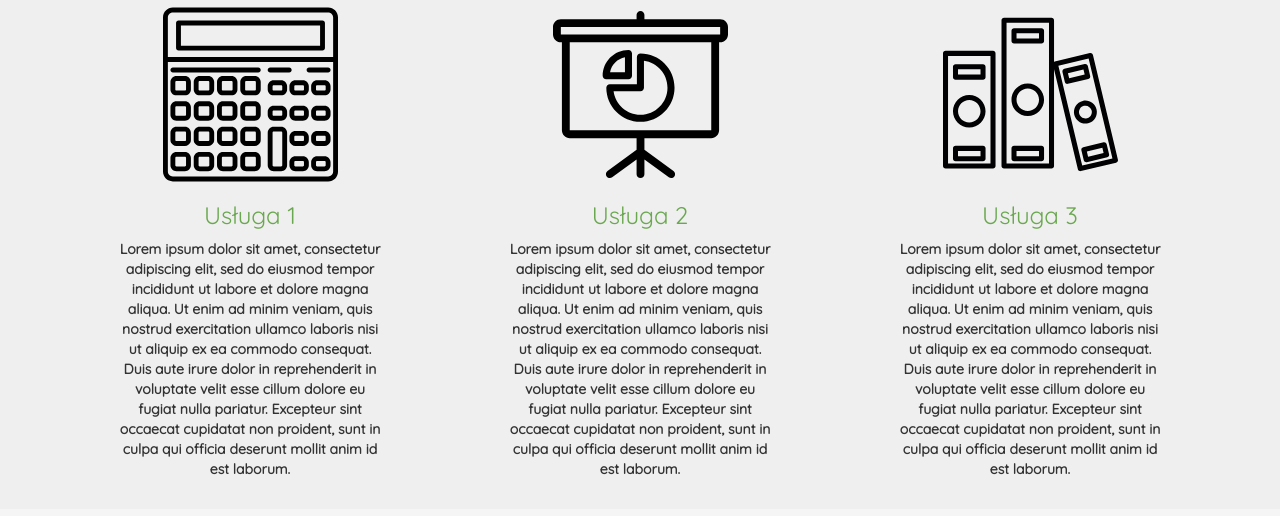
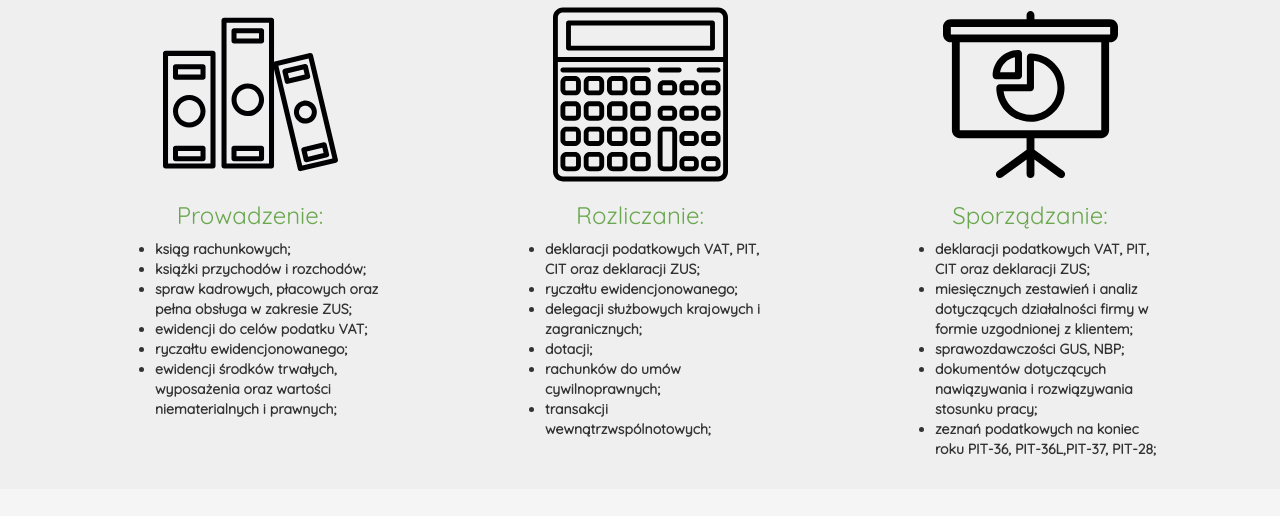
Before and after one commit to mpiotrowsky/gicala, a plain HTML site: page index.html in a window 1280 px wide. Shown: the part 620-1136 px from the top of the page. Drawn offline with nearby package versions, Linux system fonts and the light colour scheme.

Commit message:
changed services

```diff
--- a/index.html
+++ b/index.html
@@ -40,7 +40,7 @@
 
 
     <section id="welcome">
-      <div class="container-fluid">
+      <div class="container-fluid welcome">
         <div class="container">
           <h1 class="text-center">Michał Gicała</h1>
           <h2 class="text-center">Twój księgowy</h2>
@@ -54,23 +54,43 @@
 
 
     <section id="services">
-      <div class="container">
+      <div class="container services">
         <h2 class="text-center">Usługi</h2>
         <div class="row">
           <div class="col-md-4">
+            <img src="img/accounts-folders.svg" class="img-responsive" alt="Responsive image">
+            <h3 class="text-center">Prowadzenie:</h3>
+            <ul>
+            <li>ksiąg rachunkowych;</li>
+            <li>książki przychodów i rozchodów;</li>
+            <li>spraw kadrowych, płacowych oraz pełna obsługa w zakresie ZUS;</li>
+            <li>ewidencji do celów podatku VAT;</li>
+            <li>ryczałtu ewidencjonowanego;</li>
+            <li>ewidencji środków trwałych, wyposażenia oraz wartości niematerialnych i prawnych;</li>
+            </ul>
+          </div>
+          <div class="col-md-4">
             <img src="img/accountant.svg" class="img-responsive" alt="Responsive image">
-            <h3 class="text-center">Usługa 1</h3>
-            <p>Lorem ipsum dolor sit amet, consectetur adipiscing elit, sed do eiusmod tempor incididunt ut labore et dolore magna aliqua. Ut enim ad minim veniam, quis nostrud exercitation ullamco laboris nisi ut aliquip ex ea commodo consequat. Duis aute irure dolor in reprehenderit in voluptate velit esse cillum dolore eu fugiat nulla pariatur. Excepteur sint occaecat cupidatat non proident, sunt in culpa qui officia deserunt mollit anim id est laborum.</p>
+            <h3 class="text-center">Rozliczanie:</h3>
+            <ul>
+            <li>deklaracji podatkowych VAT, PIT, CIT oraz deklaracji ZUS;</li>
+            <li>ryczałtu ewidencjonowanego;</li>
+            <li>delegacji służbowych krajowych i zagranicznych;</li>
+            <li>dotacji;</li>
+            <li>rachunków do umów cywilnoprawnych;</li>
+            <li>transakcji wewnątrzwspólnotowych;</li>
+            </ul>
           </div>
           <div class="col-md-4">
             <img src="img/presentation.svg" class="img-responsive" alt="Responsive image">
-            <h3 class="text-center">Usługa 2</h3>
-            <p>Lorem ipsum dolor sit amet, consectetur adipiscing elit, sed do eiusmod tempor incididunt ut labore et dolore magna aliqua. Ut enim ad minim veniam, quis nostrud exercitation ullamco laboris nisi ut aliquip ex ea commodo consequat. Duis aute irure dolor in reprehenderit in voluptate velit esse cillum dolore eu fugiat nulla pariatur. Excepteur sint occaecat cupidatat non proident, sunt in culpa qui officia deserunt mollit anim id est laborum.</p>
-          </div>
-          <div class="col-md-4">
-            <img src="img/accounts-folders.svg" class="img-responsive" alt="Responsive image">
-            <h3 class="text-center">Usługa 3</h3>
-            <p>Lorem ipsum dolor sit amet, consectetur adipiscing elit, sed do eiusmod tempor incididunt ut labore et dolore magna aliqua. Ut enim ad minim veniam, quis nostrud exercitation ullamco laboris nisi ut aliquip ex ea commodo consequat. Duis aute irure dolor in reprehenderit in voluptate velit esse cillum dolore eu fugiat nulla pariatur. Excepteur sint occaecat cupidatat non proident, sunt in culpa qui officia deserunt mollit anim id est laborum.</p>
+            <h3 class="text-center">Sporządzanie:</h3>
+            <ul>
+            <li>deklaracji podatkowych VAT, PIT, CIT oraz deklaracji ZUS;</li>
+            <li>miesięcznych zestawień i analiz dotyczących działalności firmy w formie uzgodnionej z klientem;</li>
+            <li>sprawozdawczości GUS, NBP;</li>
+            <li>dokumentów dotyczących nawiązywania i rozwiązywania stosunku pracy;</li>
+            <li>zeznań podatkowych na koniec roku PIT-36, PIT-36L,PIT-37, PIT-28;</li>
+            </ul>
           </div>
         </div>
       </div>
@@ -79,7 +99,7 @@
 
 
     <section id="experience">
-      <div class="container">
+      <div class="container experience">
         <h2 class="text-center">Doświadczenie</h2>
         <table class="table table-responsive">
           <tbody>
@@ -113,7 +133,7 @@
     </section>
 
     <section id="benefits">
-      <div class="container">
+      <div class="container benefits">
         <h2 class="text-center">Korzyści</h2>
         <div class="row">
           <div class="col-md-4">
@@ -126,14 +146,14 @@
           </div>
           <div class="col-md-4">
             <img src="img/boy-broad-smile.svg" class="img-responsive" alt="Responsive image">
-            <h3 class="text-center">Bezboleśnie</h3>
+            <h3 class="text-center">Bezproblemowo</h3>
           </div>
         </div>
       </div>
     </section>
 
     <section id="reviews">
-      <div class="container">
+      <div class="container reviews">
         <h2 class="text-center">Opinie</h2>
         <div id="text-carousel" class="carousel slide" data-ride="carousel">
           <div class="row">
@@ -180,7 +200,7 @@
     </section>
 
     <section id="about">
-      <div class="container">
+      <div class="container about">
         <h2 class="text-center">O mnie</h2>
         <div class="row equal">
           <div class="col-md-4 text-center">
@@ -196,7 +216,7 @@
     </section>
 
     <section id="contact">
-      <div class="container">
+      <div class="container contact">
         <h2 class="text-center">Kontakt</h2>
         <div class="row">
           <div class="col-md-4">
```
